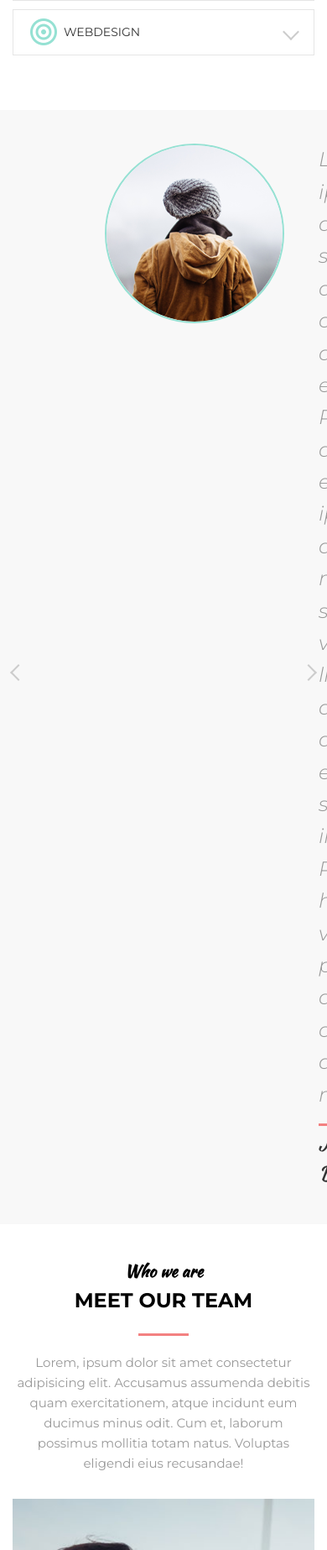
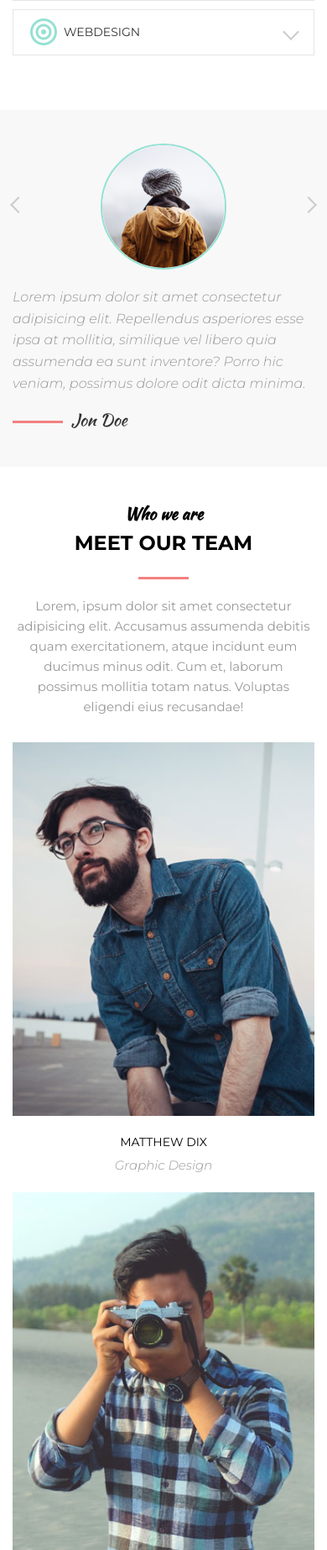
Before and after one commit to kseilas/pet_prj, a PHP site: page /index.html in a window 390 px wide; the page is wider, and only the part inside the window is pictured. Shown: the part 4654-6500 px from the top of that part at 84% size. Run offline with PHP 8.4, Linux system fonts and the light colour scheme; some libraries are stand-ins or nearby versions.

Commit message:
Continue of responsive layout @media(max-width: 1230(laptop),990(tablet landscape orientation),770(tablet portrait orientation),575(phone),320(iphone5)) ->Accordion ->Reviews ->Logo ->Works ->Clients ->Blog ->Footer ->Blogs ->Instagram ->Subscribe

```diff
--- a/index.html
+++ b/index.html
@@ -47,6 +47,8 @@
         </div>
       </div>
     </header>
+
+    <div class="page">
 
     <div class="intro">
       <div class="container">
@@ -571,27 +573,27 @@
       <div class="container">
         <div class="logo">
           <div class="logo__item">
-            <img src="assets/images/logos/1.png" alt="1" />
+            <img class="logo__img" src="assets/images/logos/1.png" alt="1" />
           </div>
 
           <div class="logo__item">
-            <img src="assets/images/logos/2.png" alt="2" />
+            <img class="logo__img" src="assets/images/logos/2.png" alt="2" />
           </div>
 
           <div class="logo__item">
-            <img src="assets/images/logos/3.png" alt="3" />
+            <img class="logo__img" src="assets/images/logos/3.png" alt="3" />
           </div>
 
           <div class="logo__item">
-            <img src="assets/images/logos/4.png" alt="4" />
+            <img class="logo__img" src="assets/images/logos/4.png" alt="4" />
           </div>
 
           <div class="logo__item">
-            <img src="assets/images/logos/5.png" alt="5" />
+            <img class="logo__img" src="assets/images/logos/5.png" alt="5" />
           </div>
 
           <div class="logo__item">
-            <img src="assets/images/logos/6.png" alt="6" />
+            <img class="logo__img" src="assets/images/logos/6.png" alt="6" />
           </div>
         </div>
         <!-- logo -->
@@ -1007,6 +1009,6 @@
     </footer>
 
 
-
+  </div>
   </body>
 </html>
--- a/style.css
+++ b/style.css
@@ -28,6 +28,12 @@ hr {
   border: 0;
   margin: 40px 0;
   background-color: #e5e5e5;
+}
+
+/* Page */
+
+.page {
+  overflow: hidden;
 }
 
 /* Container */
@@ -555,6 +561,9 @@ hr {
 }
 
 .reviews__photo {
+  display: block;
+  width: 210px;
+  height: 210px;
   position: absolute;
   border-radius: 50%;
   top: 0;
@@ -654,6 +663,17 @@ hr {
   display: flex;
   justify-content: space-between;
   align-items: center;
+  margin: 0 -15px;
+}
+
+.logo__item {
+  padding: 0 15px;
+}
+
+.logo__img {
+  display: block;
+  max-width: 100%;
+  height: auto;
 }
 
 /* Works*/
@@ -770,6 +790,7 @@ hr {
 .blog {
   display: flex;
   justify-content: space-between;
+  flex-wrap: wrap;
 }
 
 .blog__item {
@@ -895,6 +916,12 @@ hr {
   padding-bottom: 65px;
   display: flex;
   justify-content: space-between;
+  flex-wrap: wrap;
+  margin: 0 -15px;
+}
+
+.footer__col {
+  padding: 0 15px;
 }
 
 .footer__col--first {
@@ -910,6 +937,9 @@ hr {
 }
 
 .footer__logo {
+  display: block;
+  max-width: 100%;
+  height: auto;
   margin-bottom: 30px;
   color: #cccccc;
   font-size: 46px;
@@ -1007,12 +1037,14 @@ hr {
 }
 
 .instagram__item {
-  width: 32.3333%;
+  width: 33%;
   border-bottom: 1px solid #fff;
 }
 
 .instagram__item img {
   display: block;
+  max-width: 100%;
+  height: auto;
 }
 
 /* Subscribe */
@@ -1105,6 +1137,12 @@ hr {
   .intro__suptitle {
     font-size: 52px;
   }
+
+  /* REVIEWS */
+
+  .reviews__text {
+    font-size: 20px;
+  }
 }
 
 /* MEDIA 990*/
@@ -1150,6 +1188,60 @@ hr {
     .services__item--border{
         border-bottom: 0;
     }
+
+    /* REVIEWS */
+
+    .reviews {
+      padding: 0 60px;
+    }
+
+    .reviews__item {
+      padding-left: 175px;
+    }
+
+    .reviews__photo {
+      width: 150px;
+      height: 150px;
+    }
+
+    /* CLIENTS */
+
+    .clients {
+      max-width: 600px;
+      margin: 0 auto;
+    }
+
+    .clients__item {
+      width: 100%;
+      padding-right: 0;
+    }
+
+    .clients__item:last-child {
+      margin-bottom: 0;
+    }
+
+    /* FOOTER */
+
+    .footer__col--first {
+      width: 100%;
+    }
+
+    .footer__col--second, .footer__col--third {
+      width: 50%;
+    }
+
+    /* INSTAGRAM */
+
+    .instagram {
+      justify-content: flex-start;
+    }
+
+    .instagram__item {
+      width: auto;
+      border-right: 1px solid white;
+    }
+
+
 }
 
 /* MEDIA 770*/
@@ -1232,6 +1324,60 @@ hr {
       width: 100%;
   }
 
+  /* REVIEWS */
+
+  .reviews__item{
+    padding-left: 0;
+  }
+
+  .reviews__photo {
+    position: static;
+    margin: 0 auto;
+    margin-bottom: 20px;
+  }
+
+  .reviews__text {
+    font-size: 16px;
+  }
+
+  .reviews__author {
+    font-size: 20px;
+  }
+
+  /* WORKS */
+
+  .works {
+    flex-wrap: wrap;
+  }
+
+  .works__col {
+    flex: none;
+    width: 50%;
+  }
+
+  /* BLOG */
+
+  .blog {
+    max-width: 380px;
+    margin: 0 auto;
+  }
+
+  .blog__item {
+    width: 100%;
+    margin-bottom: 30px;
+  }
+
+  .blog__item:last-child {
+    margin-bottom: 0;
+  }
+
+  /* FOOTER */
+
+  .footer__col--first,
+   .footer__col--second,
+    .footer__col--third {
+      width: 100%;
+  }
 
 }
 
@@ -1296,6 +1442,94 @@ hr {
     bottom: -50px;
     right: -80px;
   }
+
+  /* REVIEWS */
+
+  .reviews {
+    padding: 0;
+  }
+
+  .reviews__button {
+    top: 19%;
+  }
+
+  /* LOGO */
+
+  .logo {
+    flex-wrap: wrap;
+    justify-content: center;
+  }
+
+  .logo__item {
+    width: 50%;
+    margin: 0 auto;
+    margin-bottom: 20px;
+  }
+
+  .logo__img {
+    margin: 0 auto;
+  }
+
+  /* WORKS */
+
+  .works__col {
+    width: 100%;
+  }
+
+  /* CLIENTS */
+
+  .clients__photo {
+    position: static;
+  }
+
+  .clients__item {
+    padding-left: 0;
+    text-align: center;
+  }
+
+  .clients__text:before {
+    margin: 15px auto;
+  }
+
+  /* FOOTER */
+
+  .footer {
+    padding-top: 40px;
+  }
+
+  .footer__logo {
+    font-size: 32px;
+    margin: 0 auto;
+    text-align: center;
+  }
+
+  /* SUBSCRIBE */
+
+  .subscribe {
+    flex-wrap: wrap;
+    max-width: none;
+  }
+
+  .subscribe__input {
+    border-right: 1px solid #e7e7e7;
+    margin-bottom: 10px;
+  }
+
+  .subscribe__button,
+  .subscribe__input {
+    width: 100%;
+  }
+
+  /* BLOG */
+
+  .blogs__img {
+    width: 80px;
+    height: 50px;
+  }
+
+  .blogs__title {
+    font-size: 10px;
+  }
 }
 
 @media (max-width: 340px) {
```
